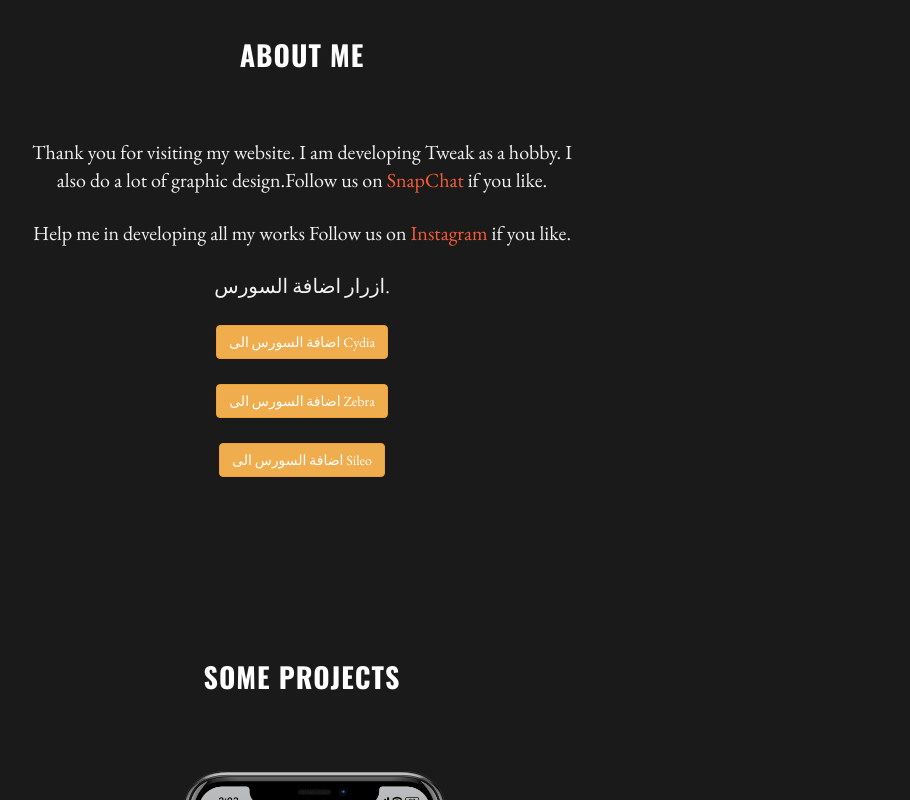
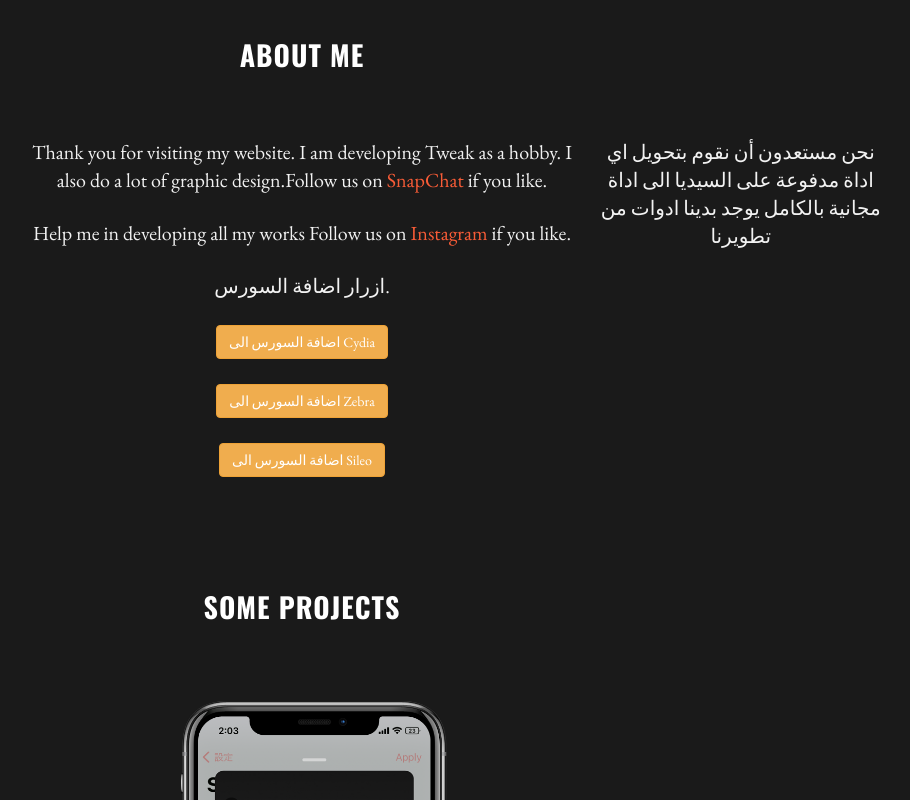
Before and after one commit to roo-t/dev, a plain HTML site: page index.html in a window 1280 px wide. Shown: the part 740-1540 px from the top of the page, without its empty margins (338-1248 px from the left). Drawn offline with nearby package versions, Linux system fonts and the light colour scheme.

Commit message:
Update index.html

```diff
--- a/index.html
+++ b/index.html
@@ -85,7 +85,7 @@
           <p><a href="zbra://sources/add/https://roo-t.github.io/dev/"><button type="button" class="btn btn-warning">اضافة السورس الى Zebra</button></a></p>
           <p><a href="sileo://source/https://roo-t.github.io/dev/"><button type="button" class="btn btn-warning">اضافة السورس الى Sileo</button></a></p>
         </div>
-      </div>
+          <p> نحن مستعدون أن نقوم بتحويل اي اداة مدفوعة على السيديا الى اداة مجانية بالكامل يوجد بدينا ادوات من تطويرنا <p>
     </div>
     <!-- /container -->
   </div>
```
